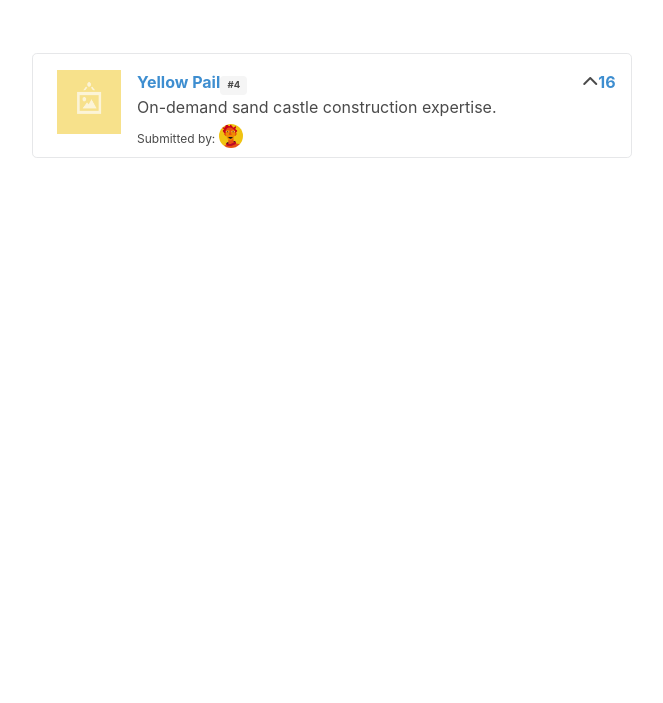
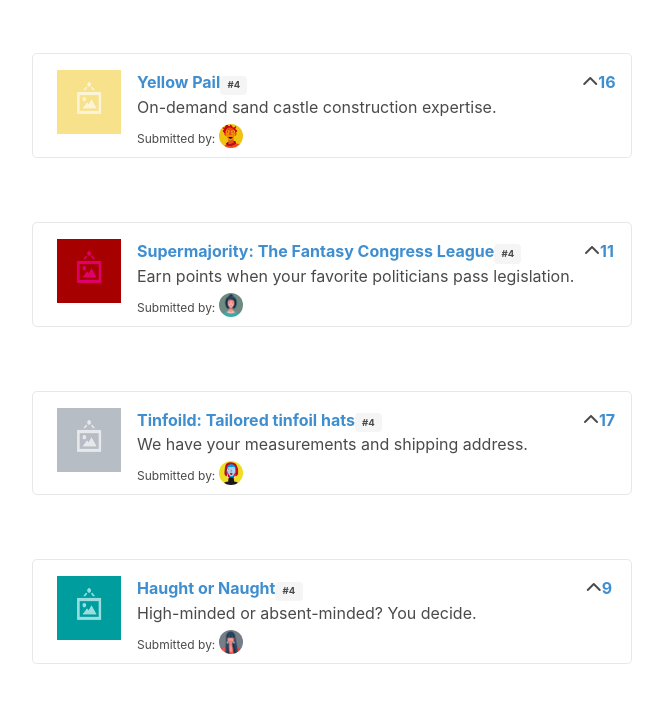
Before and after one commit to leykun-gizaw/UpVote, a plain HTML site: page index.html in a window 1280 px wide. Shown: the part 71-774 px from the top of the page, without its empty margins (308-971 px from the left). Drawn offline with nearby package versions, Linux system fonts and the light colour scheme.

Commit message:
deploy: 87f06ac405866f3d8680fcd9743de7d5d525c37c

```diff
--- a/index.html
+++ b/index.html
@@ -13,22 +13,22 @@
 <body>
   <div id="app">
     <h2 class="title has-text-centered dividing-header">UpVote!</h2>
-    <div class="section">
+    <div class="section" v-for="submission in submissions" :key="submission.id">
       <article class="media">
         <figure class="media-left">
-          <img :src="submissions[0].submissionImage" alt="yellow image" class="image is-64x64" />
+          <img :src="submission.submissionImage" alt="yellow image" class="image is-64x64" />
         </figure>
         <div class="media-content">
           <div class="content">
             <p>
-              <strong><a href="#" class="has-text-info">{{ submissions[0].title }}</a><span
+              <strong><a href="#" class="has-text-info">{{ submission.title }}</a><span
                   class="tag is-small">#4</span></strong>
               <br />
-              {{ submissions[0].description }}
+              {{ submission.description }}
               <br />
               <small class="is-size-7">
                 Submitted by:
-                <img :src="submissions[0].avatar" alt="daniel" class="image is-24x24" />
+                <img :src="submission.avatar" alt="daniel" class="image is-24x24" />
               </small>
             </p>
           </div>
@@ -36,7 +36,7 @@
         <div class="media-right">
           <span class="icon is-small">
             <i class="fa fa-chevron-up"></i>
-            <strong class="has-text-info">{{ submissions[0].votes }}</strong>
+            <strong class="has-text-info">{{ submission.votes }}</strong>
           </span>
         </div>
       </article>
```
